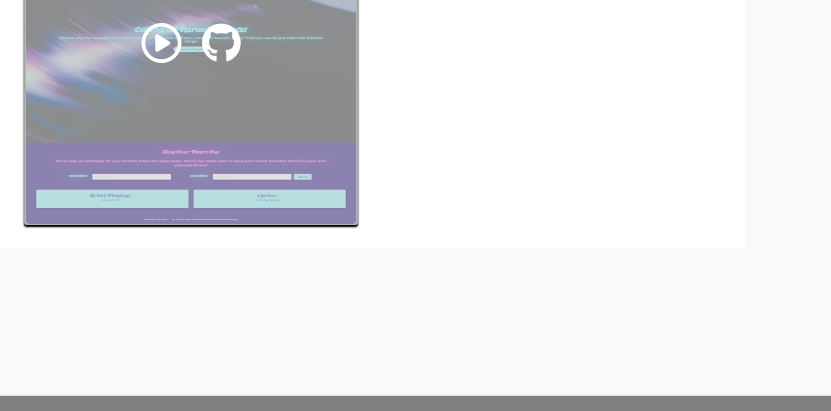
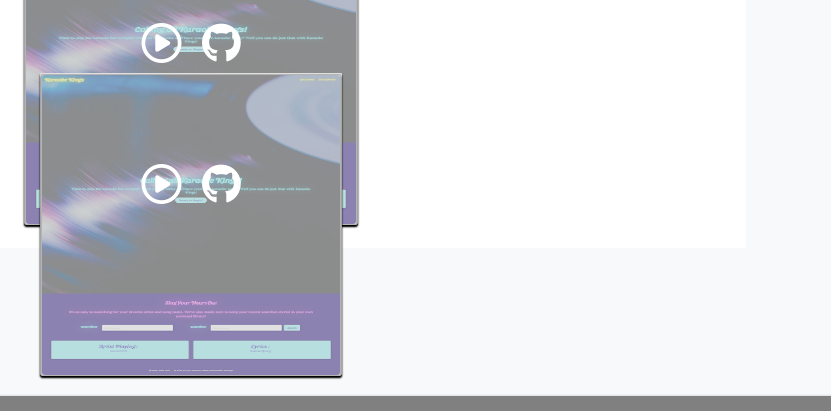
Before and after one commit to TBM97/ResponsivePort, a plain HTML site: page portfolio.html in a window 1280 px wide. Shown: the part 333-744 px from the top of the page, 449-1280 px from the left. Drawn offline with nearby package versions, Linux system fonts and the light colour scheme; a script that the page names is missing.

Commit message:
Update portfolio.html

```diff
--- a/portfolio.html
+++ b/portfolio.html
@@ -137,6 +137,28 @@
               </div>
             </div>
           </div>
+                    <!-- Card 2 -->
+                <div class="col mb-4">
+                  <div class="card text-white introCard" data-index="2">
+                    <!-- http://lorempixel.com/300/200/business/ -->
+                    <img src="./assets/images/webHome/Karaoke.jpg" class="card-img" alt="Project card image" />
+                    <div class="card-img-overlay" data-index="0">
+                      <h5 class="card-title">Minerva</h5>
+                      <p class="card-text">
+                        Buy,Sell,Trade.
+                      </p>
+                      <div class="card-img-overlay" data-index="1">
+                        <div class="card text-white projectCard" data-index="1">
+                          <img src="./assets/images/webHome/Karaoke.jpg"
+                            class="card-img" alt="Project card image" />
+                          <div class="card-img-overlay" data-index="0">
+                            <a href="https://github.com/SipG789/minerva" target="_blank"><i
+                                class="far fa-play-circle"></i></i></a>
+                            <a href="https://github.com/SipG789/minerva" target="_blank"><i
+                                class="fab fa-github"></i></a>
+              </div>
+            </div>
+          </div>
         </section>
         <!-- /Portfolio -->
       </div>
```
